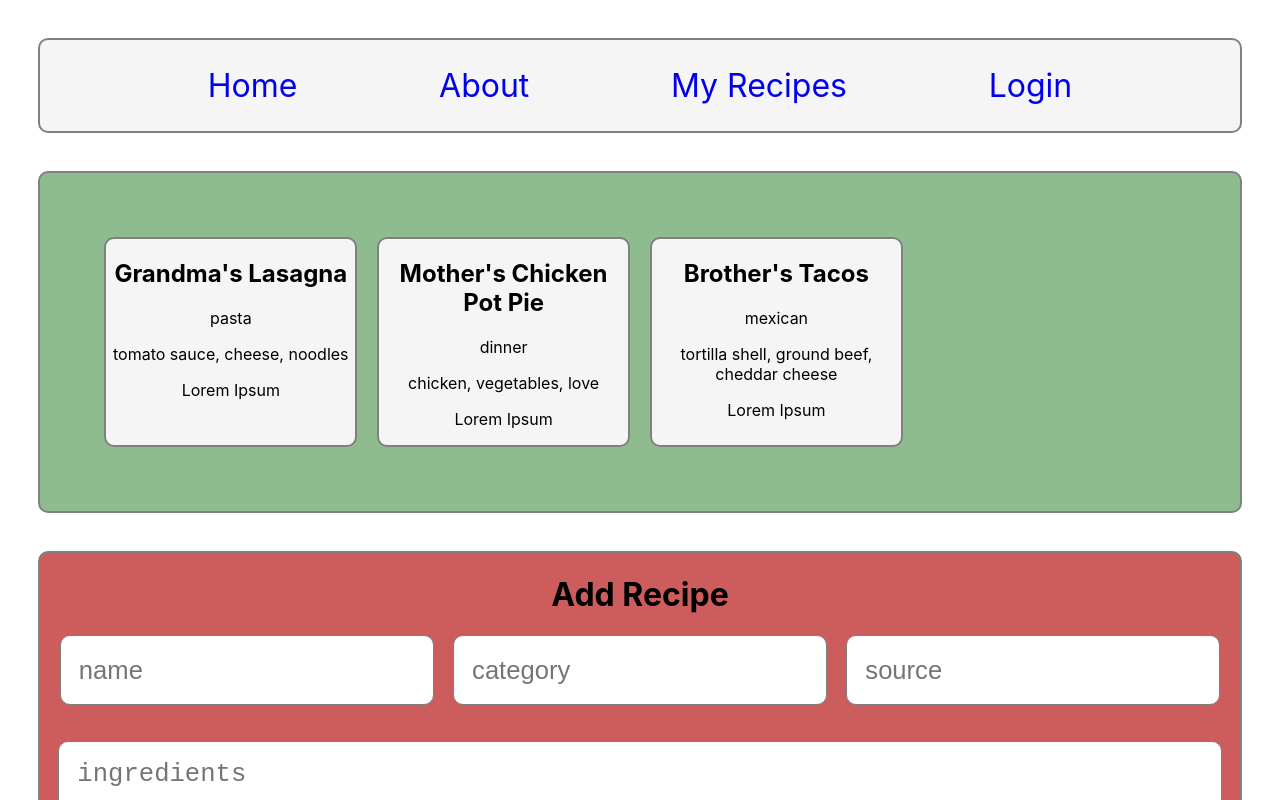
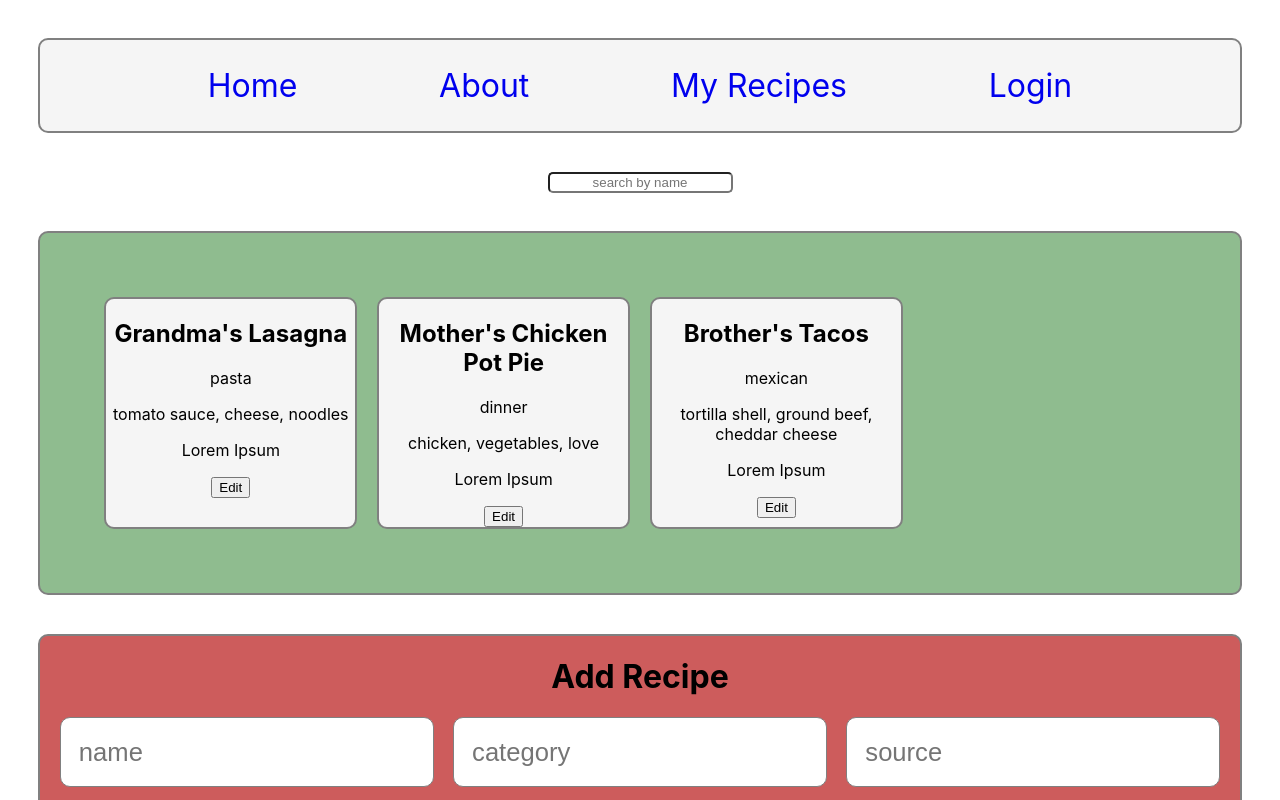
Before and after one commit to KD-Secret-Family-Recipes-Cookbook/front-end, a React (Create React App) app in the folder recipe-creator/: page /recipes in a window 1280 px wide. Shown: the top 800 px of the page. Built offline with nearby package versions, Linux system fonts and the light colour scheme.

Commit message:
successfully made a get request to our backend server.

```diff
--- a/recipe-creator/src/App.js
+++ b/recipe-creator/src/App.js
@@ -4,6 +4,7 @@ import NavBar from './components/NavBar';
 import Login from './components/Login';
 import Registration from './components/Registration';
 import Recipes from './components/Recipes';
+import TestAxios from './components/TestAxios';
 // import Form from './components/Form';
 import PrivateRoute from './components/PrivateRoute.js';
 import RecipeList from './components/RecipeList';
@@ -54,6 +55,7 @@ function App() {
         <Switch>
           <Route path='/login' component={Login} />
           <Route exact path="/" component={Login} />
+          <Route path="/about" component={TestAxios} />
           <PrivateRoute exact path="/protected" component={RecipeList} />
           <Route path='/register' component={Registration} />
           {/* <Route path='/recipes' render={props => <Form {...props} addNewRecipe={addNewRecipe} /> } /> */}
--- a/recipe-creator/src/components/Login.js
+++ b/recipe-creator/src/components/Login.js
@@ -1,5 +1,6 @@
 import React from "react";
 import { axiosWithAuth } from '../components/utils/axiosWithAuth';
+import axios from 'axios';
 import { Link } from 'react-router-dom';
 import { ButtonStyling } from './Form';
 import styled from "styled-components";
@@ -14,7 +15,7 @@ export const InputContainer = styled.div`
   border-radius: 10px;
   background-color: indianred;
 `
-export const InputStyling = styled.input`
+const InputStyling = styled.input`
   width: 50%;
   height: 2rem;
   border-radius: 10px;
@@ -57,12 +58,26 @@ class Login extends React.Component {
       axiosWithAuth()
         .post('https://secretfamilyrecipescookbook.herokuapp.com/login', this.state.credentials)
         .then(res => {
+          console.log(res);
           localStorage.setItem('token', res.data.payload);
           // redirect to the apps main page?
           this.props.history.push('/protected');
         })
         .catch(err => console.log(err));
     };
+
+    // handleSubmit = e => {
+    //   axios.post('http://localhost:3000/oauth/token', "grant_type=password&username=admin&password=password", {
+
+    //     headers: {
+    //       Authorization: 'Bearer 51668aa8-3c98-4b10-bc6f-25ff8234d4ea',
+    //       'Content-Type': 'application/x-www-form-urlencoded'
+    //     }
+    //   })
+    //   .then(response => console.log(response))
+    //   .catch(error => console.log(error));
+    //   e.preventDefault();
+    // }
 
     componentDidMount() {
       this.setState({ isLoading: false })
--- a/recipe-creator/src/components/Recipes.js
+++ b/recipe-creator/src/components/Recipes.js
@@ -1,6 +1,7 @@
 import React from 'react';
 import Form from './Form.js';
-import styled from "styled-components";
+import SearchBar from './SearchBar';
+import styled from 'styled-components';
 
 const ListStyle = styled.div`
     display: grid;
@@ -21,9 +22,26 @@ const CardStyle = styled.div`
     background-color: whitesmoke;
 `
 
+// const editCard = document.querySelector('p');
+// console.log(editCard);
+// editCard.addEventListener('click', () => {
+//     console.log('works!');
+// })
+
+
+function handleEdit() {
+    console.log('working');
+    // document.body.style.backgroundColor='orange';
+    const p=document.querySelector('p');
+
+    p.textContent = <input type='text'></input>;
+}
+
+
 const Recipes = props => {
     return (
         <div className='recipe-list'>
+            <SearchBar />
             <ListStyle>
                 {props.recipe.map(recItem => (
                     <CardStyle key={recItem.id}>
@@ -31,6 +49,7 @@ const Recipes = props => {
                         <p>{recItem.category}</p>
                         <p>{recItem.ingredients}</p>
                         <p>{recItem.instructions}</p>
+                        <button type='edit' onClick={handleEdit}>Edit</button>
                     </CardStyle>
                 ))}
             </ListStyle>
--- /dev/null
+++ b/recipe-creator/src/components/SearchBar.js
@@ -0,0 +1,34 @@
+import React from 'react';
+import styled from 'styled-components';
+
+const SearchStyle = styled.div`
+  display: flex;
+  justify-content: center;
+  margin: 2%;
+`
+const InputStyle = styled.input`
+  border-radius: 5px;
+  text-align: center;
+  max-width: 400px;
+`
+
+function SearchBar(props) {
+  return (
+    <SearchStyle>
+      <section className='search-form'>
+        <form>
+          <InputStyle
+            type='text'
+            name='name'
+            placeholder='search by name'
+            autoComplete='off'
+            value={props.input}
+            onChange={props.handleInputChange}
+          />
+        </form>
+      </section>
+    </SearchStyle>
+  );
+}
+
+export default SearchBar;
--- /dev/null
+++ b/recipe-creator/src/components/TestAuth.js
@@ -0,0 +1,12 @@
+import axios from 'axios';
+
+export const axiosWithAuth = () => {
+    const token = sessionStorage.getItem('token');
+    return axios.create({
+        baseURL: 'https://secretfamilyrecipescookbook.herokuapp.com',
+        headers: {
+            'Content-Type': 'application/x-www-form-urlencoded',
+            'Authorization': `Bearer a1746179-5490-4922-8b68-827be43115e8`,
+        },
+    });
+};
--- /dev/null
+++ b/recipe-creator/src/components/TestAxios.js
@@ -0,0 +1,25 @@
+import React, { useEffect, useState } from 'react';
+import { axiosWithAuth } from './TestAuth';
+
+
+function TestAxios() {
+    const [recipes, setRecipes] = useState([]);
+    const [input, setInput] = useState('');
+
+    useEffect(() => {
+        axiosWithAuth().get('/recipes/recipes')
+        .then(response => {
+          console.log(response);
+          setRecipes(response);
+        })
+        .catch(error => {
+          console.log('Ya done goofed, kiddo', error);
+        })
+    }, []);
+
+    return (
+        <h1>My Recipes</h1>
+    )
+}
+
+export default TestAxios;
```
